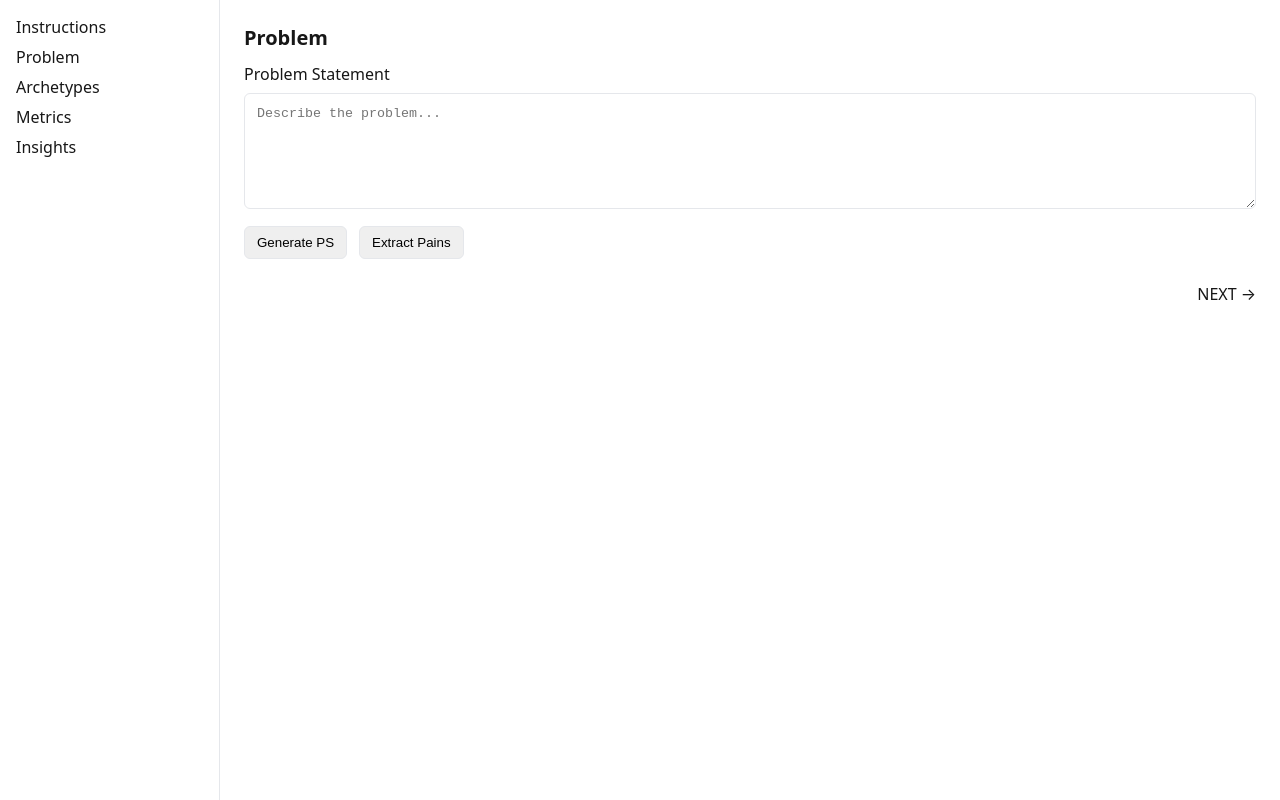
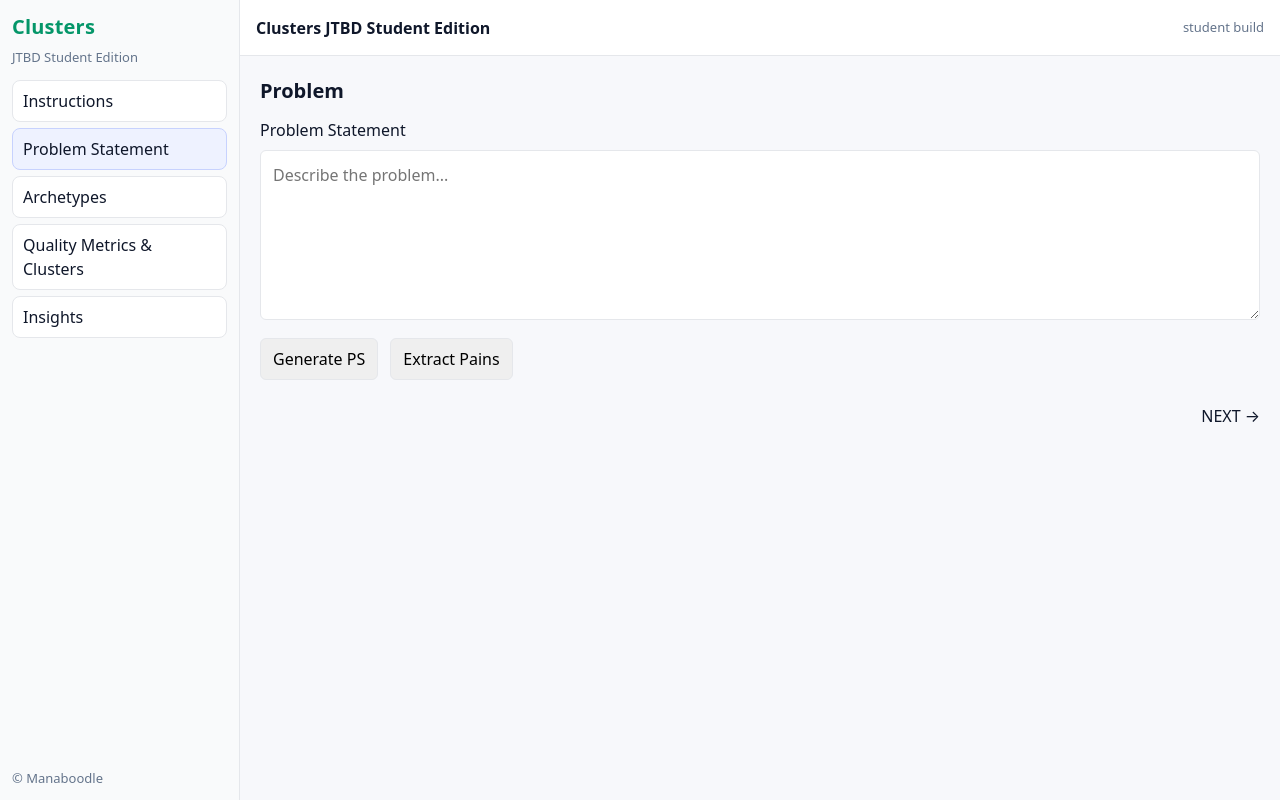
Before and after one commit to manabunagaoka/clusters, a Next.js app: page /problem in a window 1280 px wide. Built offline with nearby package versions, Linux system fonts and the light colour scheme.

Commit message:
feat(ui): base design system + shared layout (sidebar/topbar), wire global CSS

```diff
--- a/app/(clusters)/layout.tsx
+++ b/app/(clusters)/layout.tsx
@@ -1,18 +1,42 @@
-import Link from 'next/link'
+"use client";
 
-export default function ClustersLayout({ children }: { children: React.ReactNode }) {
+import Link from 'next/link';
+import { usePathname } from 'next/navigation';
+
+const items = [
+  { href:'/instructions', label:'Instructions' },
+  { href:'/problem', label:'Problem Statement' },
+  { href:'/archetypes', label:'Archetypes' },
+  { href:'/metrics', label:'Quality Metrics & Clusters' },
+  { href:'/insights', label:'Insights' },
+];
+
+export default function ClustersLayout({ children }:{ children:React.ReactNode }) {
+  const p = usePathname();
   return (
-    <div style={{ display: 'grid', gridTemplateColumns: '220px 1fr', minHeight: '100vh' }}>
-      <aside style={{ borderRight: '1px solid #e5e7eb', padding: '16px' }}>
-        <nav style={{ display: 'flex', flexDirection: 'column', gap: 8 }}>
-          <Link href="/instructions">Instructions</Link>
-          <Link href="/problem">Problem</Link>
-          <Link href="/archetypes">Archetypes</Link>
-          <Link href="/metrics">Metrics</Link>
-          <Link href="/insights">Insights</Link>
+    <div className="app-shell">
+      <aside className="sidebar">
+        <div className="brand">Clusters</div>
+        <div className="hint" style={{marginTop:-6}}>JTBD Student Edition</div>
+        <nav className="nav">
+          {items.map(it => (
+            <Link key={it.href} className={`nav-link ${p===it.href ? 'active' : ''}`} href={it.href}>
+              {it.label}
+            </Link>
+          ))}
         </nav>
+        <div style={{marginTop:'auto'}} className="hint">© Manaboodle</div>
       </aside>
-      <main style={{ padding: '24px' }}>{children}</main>
+
+      <div className="content">
+        <header className="topbar">
+          <div style={{fontWeight:700}}>Clusters JTBD Student Edition</div>
+          <div className="hint">student build</div>
+        </header>
+        <main className="main">
+          {children}
+        </main>
+      </div>
     </div>
-  )
+  );
 }
--- a/app/globals.css
+++ b/app/globals.css
@@ -1,3 +1,102 @@
+/* app/globals.css */
+
+/* ---- CSS reset (light) ---- */
+*,*::before,*::after{box-sizing:border-box}
+*{margin:0}
+html,body{height:100%}
+body{line-height:1.5;-webkit-font-smoothing:antialiased}
+img,svg,video,canvas{display:block;max-width:100%}
+input,button,textarea,select{font:inherit}
+
+/* ---- Theme tokens ---- */
+:root{
+  --bg:#f7f8fb;
+  --panel:#ffffff;
+  --text:#0f172a;
+  --muted:#64748b;
+  --border:#e5e7eb;
+
+  --primary:#0284c7;
+  --primary-ink:#ffffff;
+
+  --success-bg:#f0fdf4;
+  --success-border:#bbf7d0;
+  --success-ink:#14532d;
+
+  --warn-bg:#fff7ed;
+  --warn-border:#fed7aa;
+  --warn-ink:#9a3412;
+}
+
+/* ---- App chrome ---- */
+.app-body{
+  background:var(--bg);
+  color:var(--text);
+  font-family:system-ui,-apple-system,Segoe UI,Roboto,Helvetica,Arial,Apple Color Emoji,Segoe UI Emoji,sans-serif;
+}
+
+/* Layout */
+.app-shell{display:flex;height:100vh}
+.sidebar{
+  width:240px;background:#f9fafb;border-right:1px solid var(--border);
+  padding:12px;display:flex;flex-direction:column;gap:12px
+}
+.brand{
+  font-weight:800;color:#059669;font-size:20px;letter-spacing:.2px;
+}
+.nav{display:grid;gap:6px}
+.nav-link{
+  display:block;padding:8px 10px;border-radius:8px;border:1px solid var(--border);
+  color:var(--text);text-decoration:none;background:#fff;
+}
+.nav-link.active{background:#eef2ff;border-color:#c7d2fe}
+
+.content{flex:1;display:flex;flex-direction:column;min-width:0}
+.topbar{
+  height:56px;background:#fff;border-bottom:1px solid var(--border);
+  display:flex;align-items:center;justify-content:space-between;padding:0 16px
+}
+.main{flex:1;overflow:auto;padding:20px}
+
+/* ---- Primitives ---- */
+.card{
+  background:var(--panel);border:1px solid var(--border);border-radius:12px;
+  padding:14px 16px;box-shadow:0 1px 2px rgba(0,0,0,.03)
+}
+.green-box{
+  margin-top:10px;background:var(--success-bg);border:1px solid var(--success-border);
+  color:var(--success-ink);border-radius:12px;padding:12px 14px
+}
+.hint{color:var(--muted);font-size:13px}
+.error{color:#b91c1c;font-size:13px}
+
+.input{
+  width:100%;border:1px solid var(--border);border-radius:8px;padding:8px 10px;background:#fff;margin:4px 0 8px
+}
+.textarea{min-height:120px}
+
+.btn{
+  display:inline-flex;align-items:center;gap:8px;border:1px solid var(--border);
+  border-radius:8px;padding:8px 12px;background:#fff;color:var(--text);cursor:pointer
+}
+.btn-primary{background:var(--primary);border-color:var(--primary);color:var(--primary-ink)}
+.btn[disabled],.btn.disabled{opacity:.5;cursor:not-allowed}
+
+.chip{
+  display:inline-flex;align-items:center;gap:6px;padding:2px 8px;border:1px solid var(--border);
+  border-radius:999px;background:#fff;color:#334155;font-size:12px
+}
+
+.pre{
+  white-space:pre-wrap;background:#fff;border:1px solid var(--border);
+  border-radius:8px;padding:10px 12px;min-height:64px
+}
+
+/* Simple grid helper */
+.grid-2{display:grid;grid-template-columns:1fr 1fr;gap:12px}
+
+/* Loader keyframes (for LoaderDots if needed globally) */
+@keyframes pulse{0%,80%,100%{opacity:.25}40%{opacity:1}}
 :root {
   --background: #ffffff;
   --foreground: #171717;
--- a/app/layout.tsx
+++ b/app/layout.tsx
@@ -9,9 +9,7 @@ export const metadata: Metadata = {
 export default function RootLayout({ children }: { children: React.ReactNode }) {
   return (
     <html lang="en">
-      <body style={{ fontFamily: 'ui-sans-serif, system-ui, -apple-system, Segoe UI, Roboto, Helvetica, Arial, Noto Sans, "Apple Color Emoji", "Segoe UI Emoji"' }}>
-        {children}
-      </body>
+      <body className="app-body">{children}</body>
     </html>
   )
 }
```
